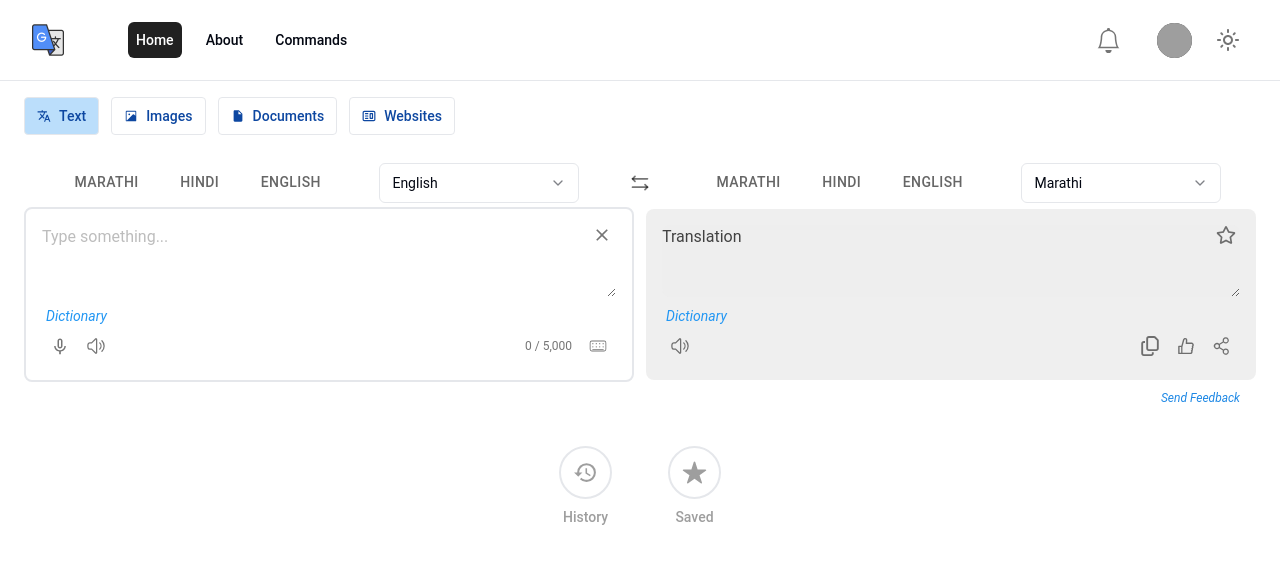
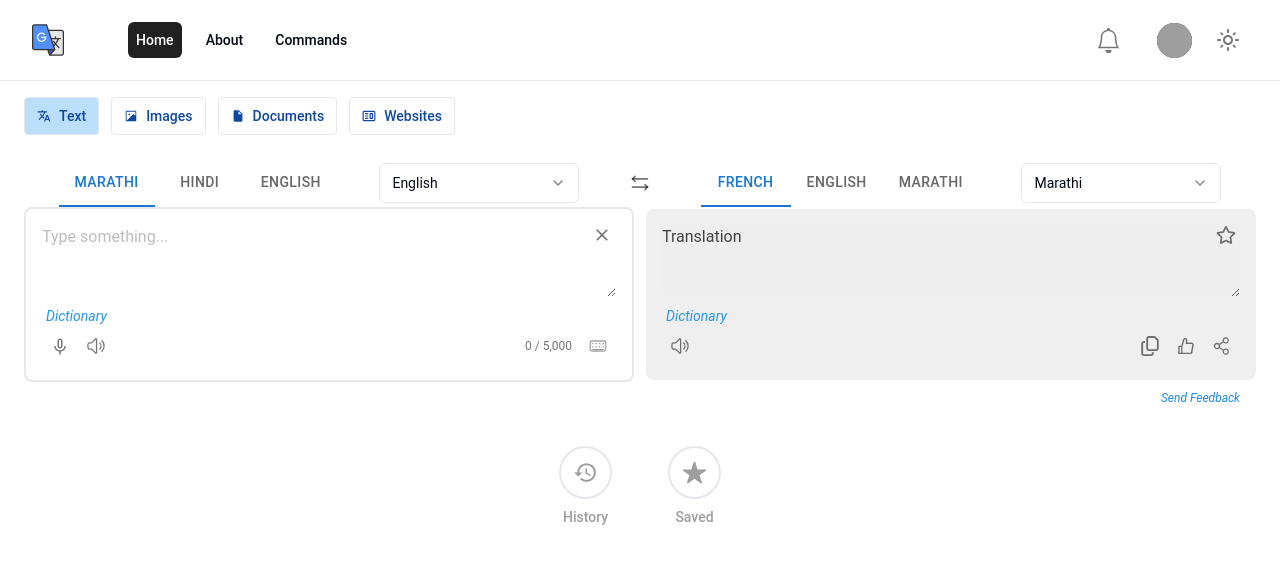
Before and after one commit to amolmahor50/Transalator, a React (Vite) app: page / in a window 1280 px wide. Shown: the top 564 px of the page. Built offline with nearby package versions, Linux system fonts and the light colour scheme; grey boxes are pictures that could not be loaded.

Commit message:
languages dropdownmenu are mobile responsive bugs fixed

```diff
--- a/src/components/SelectLanguageDropDown.jsx
+++ b/src/components/SelectLanguageDropDown.jsx
@@ -1,8 +1,7 @@
-// import { Select, Option } from "@material-tailwind/react";
 import ToolTip from "./ui/ToolTip";
 import { TbArrowsLeftRight } from "react-icons/tb";
 import { Tab, Tabs } from "@mui/material";
-import languages from "./Languages";
+import languages from "./Languages"; // Assuming this contains all language codes and names
 import {
     Select,
     SelectContent,
@@ -11,36 +10,74 @@ import {
     SelectLabel,
     SelectTrigger,
     SelectValue,
-} from "@/components/ui/select"
-import { useContext } from "react";
+} from "@/components/ui/select";
+import { useContext, useState } from "react";
 import { TranslateContextData } from "../context/TranslateContext";
 
 export function SelectLanguageDropDown() {
-    const { sourceLanguage, setSourceLanguage, targetLanguage, setTargetLanguage } = useContext(TranslateContextData)
+    const { sourceLanguage, setSourceLanguage, targetLanguage, setTargetLanguage } = useContext(TranslateContextData);
 
+    // Initialize the state with valid default indexes (e.g., 0)
+    const [sourceTabIndex, setSourceTabIndex] = useState(0);
+    const [targetTabIndex, setTargetTabIndex] = useState(0);
+
+    // Languages for source and target tabs (These should be based on your requirements)
+    const sourceTabLanguages = ["mr", "hi", "en"]; // Marathi, Hindi, English
+    const targetTabLanguages = ["fr", "en", "mr"]; // French, English, Marathi
+
+    // Function to handle source language change in the dropdown
+    const handleSourceLanguageChange = (value) => {
+        setSourceLanguage(value);
+        const index = sourceTabLanguages.indexOf(value); // Set tab index based on selected language
+        setSourceTabIndex(index !== -1 ? index : 0); // Ensure valid index
+    };
+
+    // Function to handle target language change in the dropdown
+    const handleTargetLanguageChange = (value) => {
+        setTargetLanguage(value);
+        const index = targetTabLanguages.indexOf(value); // Set tab index based on selected language
+        setTargetTabIndex(index !== -1 ? index : 0); // Ensure valid index
+    };
+
+    // Function to handle tab change for source language
+    const handleSourceTabChange = (newIndex) => {
+        const newLanguage = sourceTabLanguages[newIndex];
+        setSourceLanguage(newLanguage);
+        setSourceTabIndex(newIndex); // Set tab index based on selected language
+    };
+
+    // Function to handle tab change for target language
+    const handleTargetTabChange = (newIndex) => {
+        const newLanguage = targetTabLanguages[newIndex];
+        setTargetLanguage(newLanguage);
+        setTargetTabIndex(newIndex); // Set tab index based on selected language
+    };
 
     // Swap the source and target languages when TbArrowsLeftRight is clicked
     const swapLanguages = () => {
         setSourceLanguage(targetLanguage);
         setTargetLanguage(sourceLanguage);
+        setSourceTabIndex(targetTabIndex); // Swap tabs as well
+        setTargetTabIndex(sourceTabIndex);
     };
 
-    console.log(sourceLanguage, targetLanguage);
     return (
         <div className="flex justify-between items-center w-full mt-6 sm:px-4 px-6 sm:mb-0 mb-2">
 
             <div className="flex justify-evenly items-center w-auto sm:w-1/2">
 
+                {/* Source Language Tabs (Marathi, Hindi, English) */}
                 <div className="sm:block hidden">
-                    <Tabs>
-                        <Tab label="Marathi" />
-                        <Tab label="Hindi" />
-                        <Tab label="English" />
+                    <Tabs value={sourceTabIndex} onChange={(_, newValue) => handleSourceTabChange(newValue)}>
+                        {sourceTabLanguages.map((langCode, index) => (
+                            <Tab key={index} label={languages[langCode]} />
+                        ))}
                     </Tabs>
                 </div>
 
+                {/* Source Language Select */}
                 <div>
-                    <Select value={sourceLanguage} onValueChange={(value) => setSourceLanguage(value)}>
+                    <Select value={sourceLanguage} onValueChange={handleSourceLanguageChange}>
                         <SelectTrigger className="sm:w-[200px] w-[120px] outline-none">
                             <SelectValue placeholder="Language" />
                         </SelectTrigger>
@@ -48,14 +85,13 @@ export function SelectLanguageDropDown() {
                         <SelectContent>
                             <SelectGroup>
                                 <SelectLabel>Language</SelectLabel>
-                                {
-                                    Object.entries(languages).map(([code, name]) => (
-                                        <SelectItem className="text-sm" key={code} value={code}>{name}</SelectItem>
-                                    ))
-                                }
+                                {Object.entries(languages).map(([code, name]) => (
+                                    <SelectItem key={code} value={code} className="text-sm">
+                                        {name}
+                                    </SelectItem>
+                                ))}
                             </SelectGroup>
                         </SelectContent>
-
                     </Select>
                 </div>
 
@@ -72,17 +108,18 @@ export function SelectLanguageDropDown() {
             </div>
 
             <div className="flex justify-evenly items-center w-auto sm:w-1/2">
-
+                {/* Target Language Tabs (French, English, Marathi) */}
                 <div className="sm:block hidden">
-                    <Tabs>
-                        <Tab label="Marathi" />
-                        <Tab label="Hindi" />
-                        <Tab label="English" />
+                    <Tabs value={targetTabIndex} onChange={(_, newValue) => handleTargetTabChange(newValue)}>
+                        {targetTabLanguages.map((langCode, index) => (
+                            <Tab key={index} label={languages[langCode]} />
+                        ))}
                     </Tabs>
                 </div>
 
+                {/* Target Language Select */}
                 <div>
-                    <Select value={targetLanguage} onValueChange={(value) => setTargetLanguage(value)}>
+                    <Select value={targetLanguage} onValueChange={handleTargetLanguageChange}>
                         <SelectTrigger className="sm:w-[200px] w-[120px] outline-none">
                             <SelectValue placeholder="Language" />
                         </SelectTrigger>
@@ -90,17 +127,15 @@ export function SelectLanguageDropDown() {
                         <SelectContent>
                             <SelectGroup>
                                 <SelectLabel>Language</SelectLabel>
-                                {
-                                    Object.entries(languages).map(([code, name]) => (
-                                        <SelectItem className="text-sm" key={code} value={code}>{name}</SelectItem>
-                                    ))
-                                }
+                                {Object.entries(languages).map(([code, name]) => (
+                                    <SelectItem key={code} value={code} className="text-sm">
+                                        {name}
+                                    </SelectItem>
+                                ))}
                             </SelectGroup>
                         </SelectContent>
-
                     </Select>
                 </div>
-
             </div>
 
         </div>
--- a/src/context/TranslateContext.jsx
+++ b/src/context/TranslateContext.jsx
@@ -1,4 +1,4 @@
-import { createContext, useState } from "react";
+import { createContext, useEffect, useState } from "react";
 
 export const TranslateContextData = createContext();
 
@@ -8,6 +8,12 @@ export const TranslateProvider = ({ children }) => {
     const [sourceLanguage, setSourceLanguage] = useState('en'); // Target language for translation (e.g., 'en' for English)
     const [targetLanguage, setTargetLanguage] = useState('mr'); // Target language for translation (e.g., 'hi' for English)
 
+    console.log("text",sourceText, translatedText);
+    console.log("selectedLanguages",sourceLanguage, targetLanguage)
+
+    useEffect(() => {
+
+    }, [sourceLanguage, targetLanguage, sourceText, translatedText])
 
     // when i clicked the arrow icon then selected language changed
     const handleExchangeLangArrow = () => {
```
